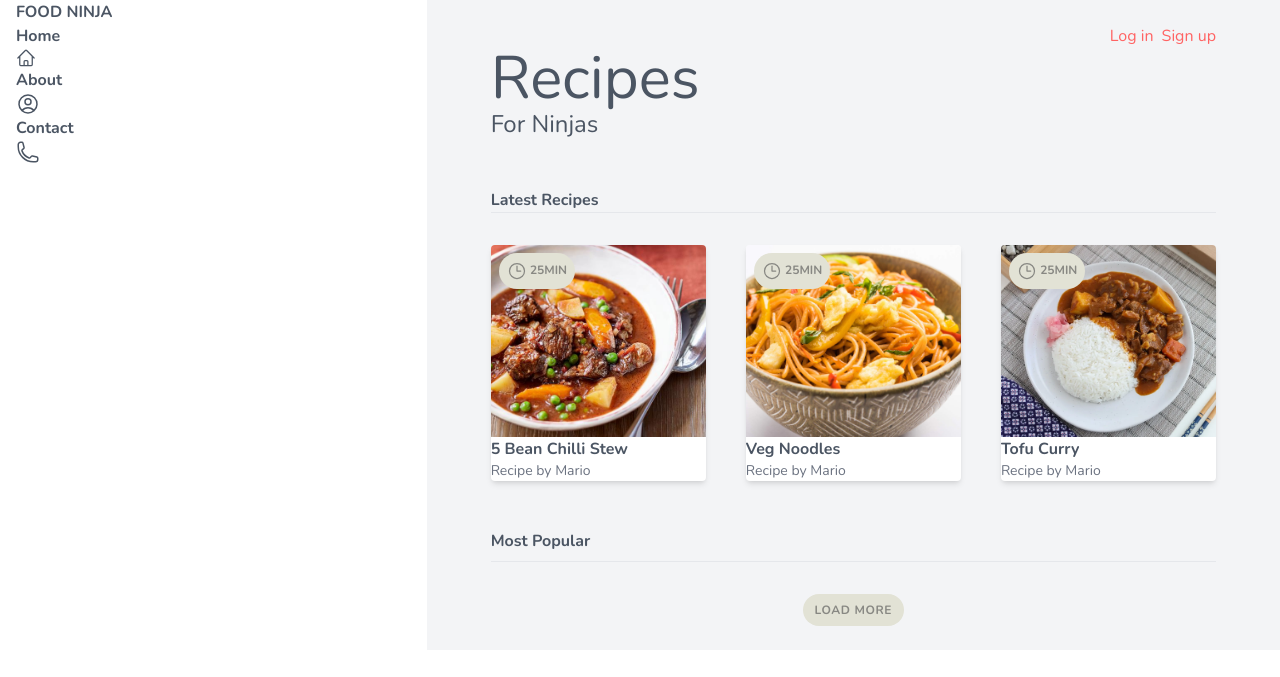
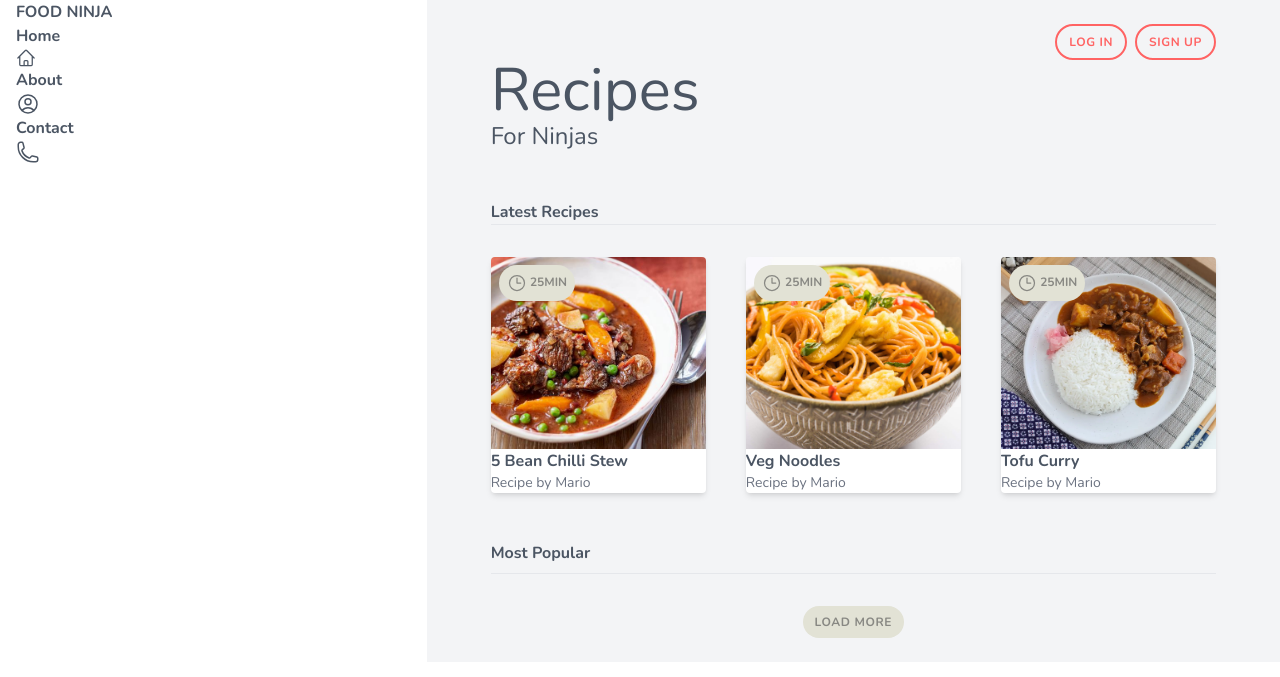
Before and after one commit to daniel-neves-dev/TailwindNinja, a Rails app: page / in a window 1280 px wide. Shown: the top 677 px of the page. Run offline with Rails 7, Linux system fonts and the light colour scheme; style sheets or scripts are compiled from the project's sources.

Commit message:
feat: page index

```diff
--- a/app/views/pages/index.html.erb
+++ b/app/views/pages/index.html.erb
@@ -6,8 +6,8 @@
 
   <div class="px-16 py-6 bg-gray-100 md:col-span-2">
     <div class="flex justify-center md:justify-end">
-      <p class="text-primary">Log in</p>
-      <p class="text-primary ml-2">Sign up</p>
+      <p class="btn text-primary border-primary border-2">Log in</p>
+      <p class="btn text-primary ml-2 border-primary border-2">Sign up</p>
     </div>
 
     <header>
```
